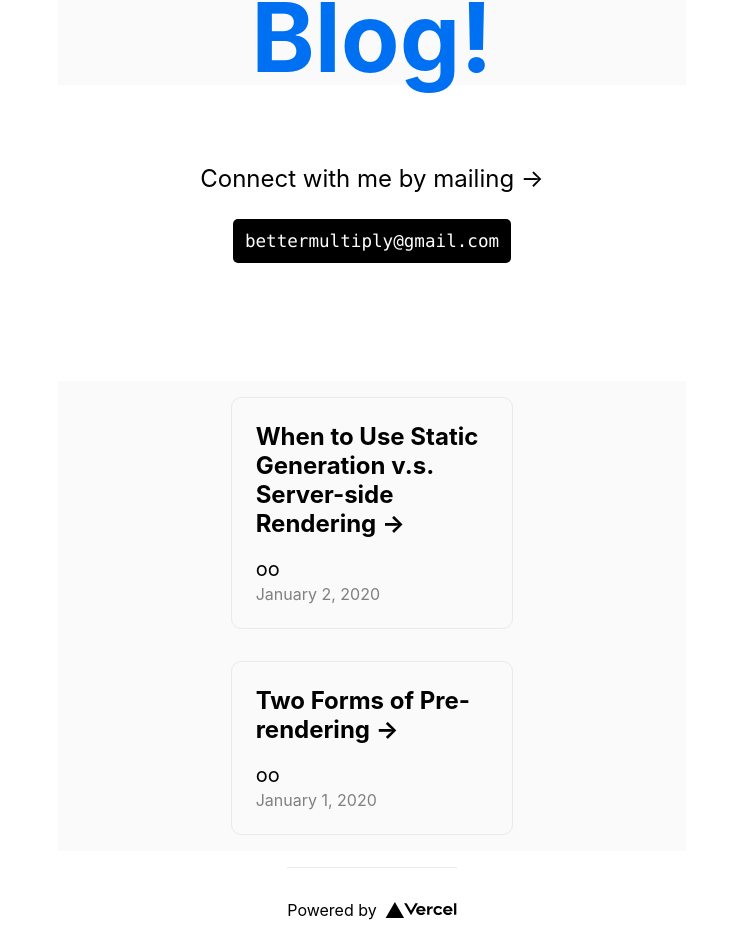
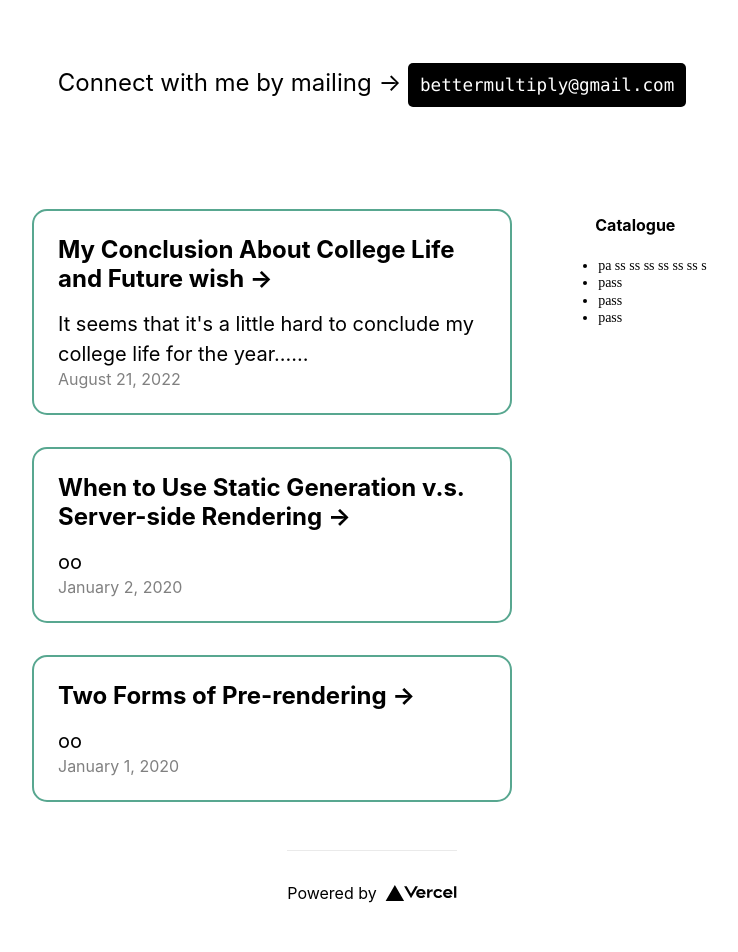
Before and after one commit to bettermultiply/BMBlog, a Next.js app: page / in a window 1280 px wide. Shown: the part 319-1271 px from the top of the page, without its empty margins (268-1006 px from the left). Built offline with nearby package versions, Linux system fonts and the light colour scheme.

Commit message:
Add a list and new article

```diff
--- a/components/Directory.js
+++ b/components/Directory.js
@@ -1,9 +1,11 @@
 import Date from "./date";
-import styles from '../styles/Home.module.css'
+import Catalogue from "./catalogue";
+import styles from '../styles/Directory.module.css'
 
 export function Direc({ allPostsData }) {
     return (
-        <>
+        <div className={styles.Catalogue}>
+            <div className={styles.grid}>
             {allPostsData.map(({ id, content, date, title }) => (
             <a href={`posts/${id}`} className={styles.card}>
                 <h2>{title} &rarr;</h2>
@@ -13,6 +15,8 @@ export function Direc({ allPostsData }) {
                 </font>
             </a>
             ))}
-        </>
+            </div>
+            <Catalogue />
+        </div>
     );
 }
--- /dev/null
+++ b/components/catalogue.js
@@ -0,0 +1,15 @@
+import styles from "../styles/Catalogue.module.css"
+
+export default function Catalogue() {
+    return (
+        <div className={styles.List}>
+            <h4 className={styles.Head}>Catalogue</h4>
+            <ul className={styles.UList}>
+                <li className={styles.Items}>pa ss ss ss ss ss ss s</li>
+                <li className={styles.Items}>pass</li>
+                <li className={styles.Items}>pass</li>
+                <li className={styles.Items}>pass</li>
+            </ul>
+        </div>
+    );
+}
--- a/pages/index.js
+++ b/pages/index.js
@@ -50,8 +50,7 @@ export default function Home({ allPostsData }) {
           Connect with me by mailing &rarr;{' '}
           <code className={styles.code}>bettermultiply@gmail.com</code>
         </p>
-
-        <div className={styles.grid}>
+        <div className={styles.Content}>
           <Direc allPostsData={allPostsData}/>
         </div>
       </main>
--- /dev/null
+++ b/posts/conclusion.md
@@ -0,0 +1,34 @@
+---
+title: 'My Conclusion About College Life and Future wish'
+date: '2022-08-21'
+content: "It seems that it's a little hard to conclude my college life for the year......"
+---
+
+&emsp;It seems that it's a little hard to conclude my college life for the year because there was nothing special happened in this year.
+
+&emsp;To be honest, the only imagination I have had about my university's life is that I can learn knew, interesting knowledges freely rather than review the immutable and boring knowledges of the High school, it's an **UNFORGIVABLE WASTE** of time. Happily, just like my assumption, as the life started, most of new knowledges I was eager for floated me and I was burried in happy business.
+
+&emsp;However, the knowledge didn't satisfied me in the same time. ***There were too many useless knowledges!!!***, or in other words, some of the lessons made unpleasant like *Electrical_Circuit*, *Introduction to Modern China History*, etc. They were sucked.
+
+&emsp;OK, come back to myself. Instead of the school lesson, Who dispointted me most is myself. Yes, it's me. Alought it is pretty crazy, I have no doubt that I can pointed out one hundred, two hundred or even more disadvantange of myself, too lazy, recoiling in most times, too fat and so on. I looked forward to changing myself for years without any action. I wish I can be better in the later year, just like every year I've suffered in the past years.
+
+&emsp;I don't think it's a likeable method to blame myself endlessly. So it may be a awesome idea to **talk about the future.**
+
+&emsp;In the following year, I have so many goals to be realized that I have to abandon some of them to ensure I have enough energy to make them become a truth strategically.
+
+1. **Making my blog better**: I constructed my own blog this summer holiday using tools like nextjs, vercel, github and so on. I wish I can make it to be a better one with more beautiful designs, more interesting  functions, more high quality article like my weekly reports(Maybe weekly reports can be a lifelong work, it's just a wish HAHA.)
+
+2. **Take up once dropped job**: Serendipity, I joined a college students' science and technology innovation team. But I pay few time on it. "You can do nothing for it, you are dooming to fail," I told myself like that so that I stop my pace to go head. I really hope I can reboot it, devote really contributions to it and not let my teammates be dispointed.
+
+3. **Be healthy**: Yeah, just I said, I am so fat that I have some illnesses(although not all caused by my fat).
+*Run More, Eat Healthier, Live More Regularly And Stay in Room Less.*
+
+&emsp;Ok maybe those are all.
+
+&emsp;I have to say that three years are **too long too long** for me. I can't imgine how I'll be that time so I can tell my goals too others. All those three-years goals of me are inauthentic in my eyes. I just wish I can proudly say at that time:
+
+### "I SET GOALS IN THE BOTTOM OF MY MIND THREE YEARS AGO,
+
+### SO I EMBARKED ON THE JOURNEY, AND JUST REACH THE DESTINATION."
+
+&emsp;In the last, I want to write down a sentence I love a lot &rarr; *所有真理都是弯曲的，时间本身就是一个圆*
--- /dev/null
+++ b/styles/Catalogue.module.css
@@ -0,0 +1,28 @@
+.List {
+    padding: 1px;
+    max-width: 200px;
+    /*
+
+    */
+  }
+
+.Head {
+    padding-left: 15%;
+}
+
+.UList {
+    display: flex;
+    flex-direction: column;
+    justify-content: start;
+    position: relative;
+    right: 10%;
+
+}
+
+.Items {
+    margin: 0;
+    padding: 0;
+    line-height: 1.25em;
+    font-family: "Times New Roman", Times, serif;
+    font-size: 14px;
+}
--- /dev/null
+++ b/styles/Directory.module.css
@@ -0,0 +1,52 @@
+.grid {
+    display: flex;
+    align-items: center;
+    justify-content: center;
+    flex-wrap: wrap;
+    max-width: 75%;
+  }
+
+  .card {
+    margin: 1rem;
+    flex-basis: 80%;
+    /*
+      设置边框的初始尺寸（未设box-sizing时）
+    */
+    padding: 1.5rem;
+    text-align: left;
+    color: inherit;
+    text-decoration: none;
+    border: 2px solid #58a790;
+    border-radius: 15px;
+    transition: color 0.15s ease, border-color 0.15s ease;
+    max-width: 500px;
+  }
+
+  .card:hover {
+    color: #58a790;
+    border-color: #58a790;
+  }
+
+  .card:focus,
+  .card:active {
+    color: #c6822e;
+    border-color: #c6822e;
+  }
+
+  .card h2 {
+    margin: 0 0 1rem 0;
+    font-size: 1.5rem;
+  }
+
+  .card p {
+    margin: 0;
+    font-size: 1.25rem;
+    line-height: 1.5;
+  }
+
+.Catalogue {
+  display: flex;
+  flex-direction: row;
+  max-width: 800px;
+  margin: 1rem;
+}
--- a/styles/Home.module.css
+++ b/styles/Home.module.css
@@ -8,7 +8,7 @@
 }
 
 .main {
-  width: 90%;
+  width: 100%;
   min-height: 100vh;
   padding: 1rem 0;
   /*
@@ -144,15 +144,14 @@
 .title a:focus,
 .title a:active {
   text-decoration: underline;
-  color: #000000;
+  color: #58a790;
 }
 
 .title {
   margin: 0;
   line-height: 1;
   font-size: 6rem;
-  padding-bottom: 0%;
-  background-color: #fafafa;
+
 }
 
 .title,
@@ -179,57 +178,14 @@
     Bitstream Vera Sans Mono, Courier New, monospace;
 }
 
-.grid {
-  display: flex;
-  align-items: center;
-  justify-content: space-around;
-  flex-wrap: wrap;
-  max-width: 100%;
-  margin-top: 3rem;
-  background-color: #fafafa;
-}
-
-.card {
-  margin: 1rem;
-  flex-basis: 45%;
-  /*
-    设置边框的初始尺寸（未设box-sizing时）
-  */
-  padding: 1.5rem;
-  text-align: left;
-  color: inherit;
-  text-decoration: none;
-  border: 1px solid #eaeaea;
-  border-radius: 10px;
-  transition: color 0.15s ease, border-color 0.15s ease;
-  max-width: 300px;
-}
-
-.card:hover {
-  color: #0070f3;
-  border-color: #0070f3;
-}
-
-.card:focus,
-.card:active {
-  color: #c6822e;
-  border-color: #c6822e;
-}
-
-.card h2 {
-  margin: 0 0 1rem 0;
-  font-size: 1.5rem;
-}
-
-.card p {
-  margin: 0;
-  font-size: 1.25rem;
-  line-height: 1.5;
-}
-
 .logo {
   height: 1em;
   margin-left: 0.5rem;
+}
+
+.Content {
+  display: flex;
+  flex-direction: row;
 }
 
 @media (max-width: 600px) {
```
